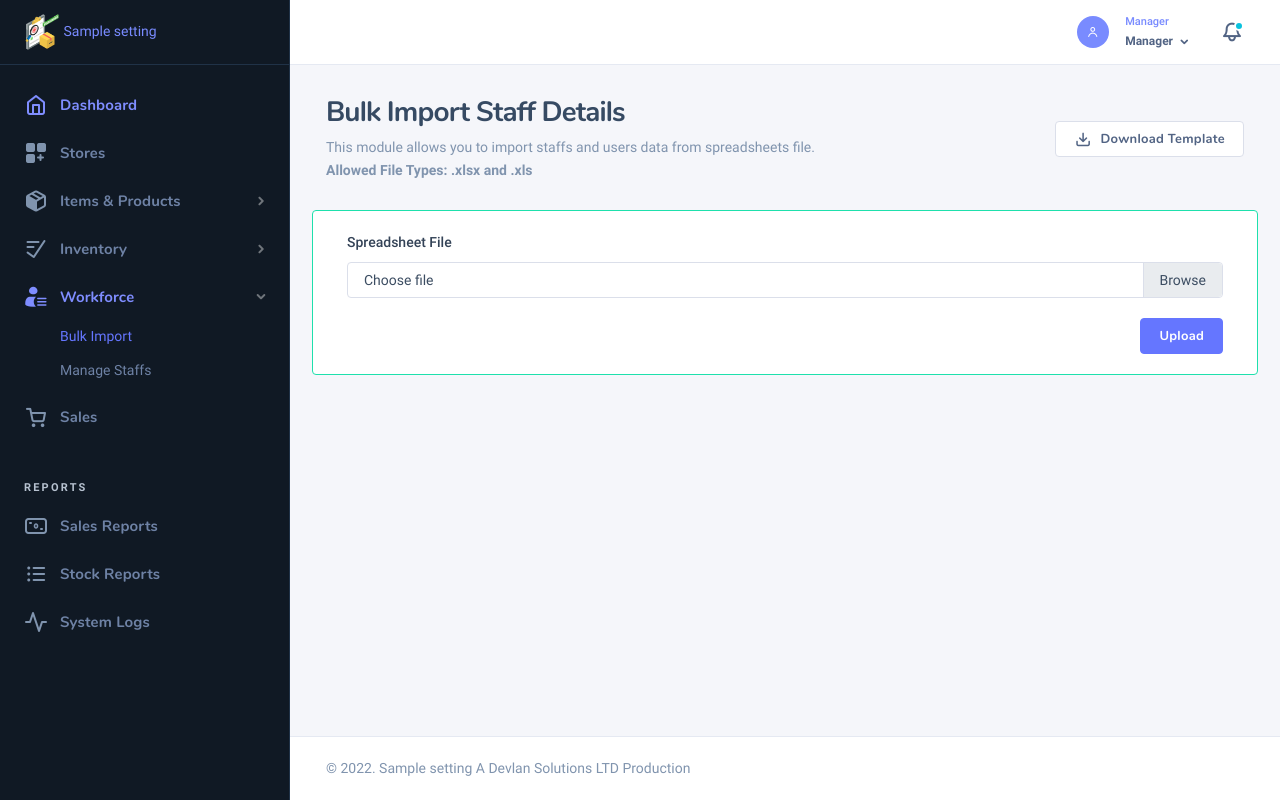
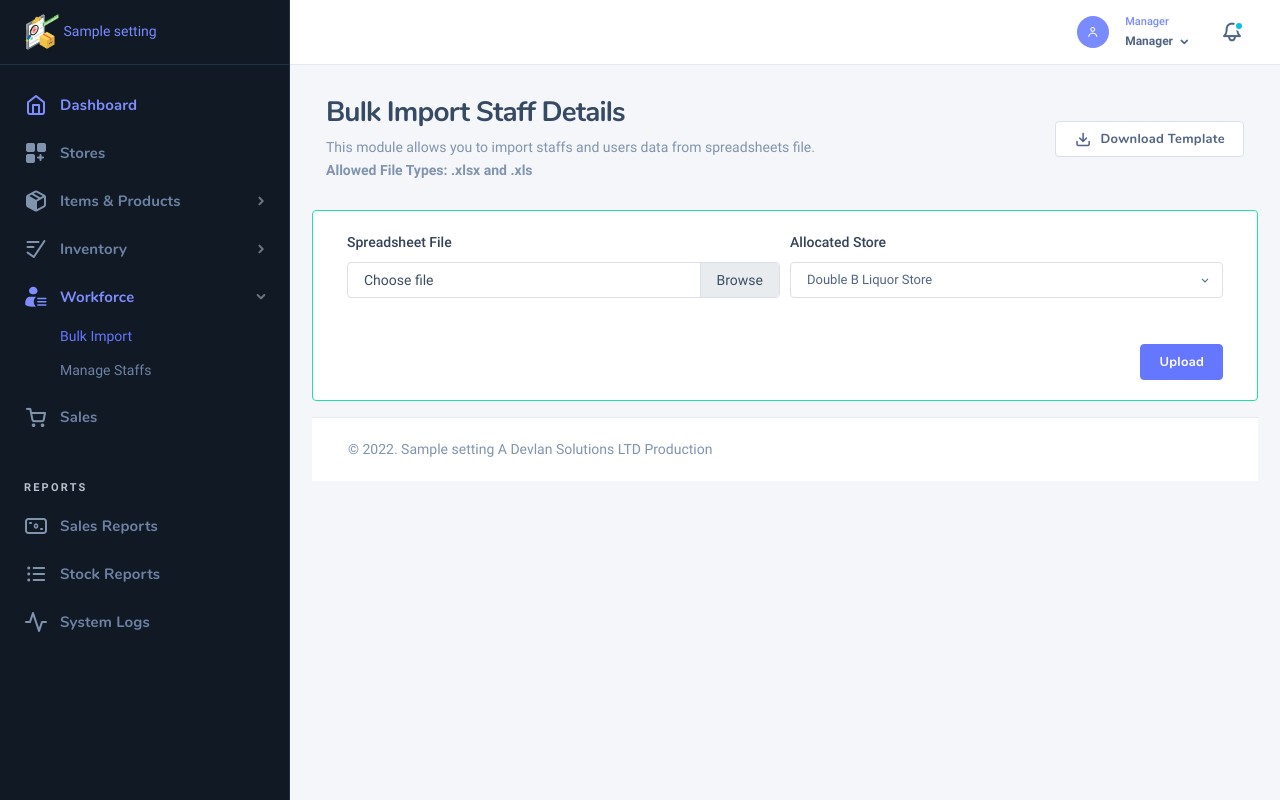
Before and after one commit to MartDevelopers-Inc/lite_inventory, a PHP site: page /views/main_dashboard_import_staff.php in a window 1280 px wide. Run offline with PHP 8.4, Linux system fonts and the light colour scheme; a user stored in the database is signed in; data comes from the database, SQL or seed files in the repository; tables that the repository leaves empty or names only in its code hold one stand-in row (values such as "Sample post"); some libraries are stand-ins or nearby versions; some web fonts are replaced.

Commit message:
Implement Bulk Import On Users - All Unit Tests Pass

```diff
--- a/functions/bulk_import_users.php
+++ b/functions/bulk_import_users.php
@@ -115,17 +115,28 @@ if (isset($_POST["upload"])) {
             if (isset($spreadSheetAry[$i][4])) {
                 $user_access_level = mysqli_real_escape_string($conn, $spreadSheetAry[$i][4]);
             }
-
+            /* Allocated User Store ID */
+            $user_store_id = mysqli_real_escape_string($mysqli, $_POST['user_store_id']);
 
             /* Activity Logged */
             $log_type = "Registered New User";
-            $log_details = "Registered  $user - $product_name, With A Total Quantity Of  $product_quantity";
+            $log_details = "Created $user_name Account";
             /* Hash Password */
             $enc_password = sha1(md5($user_password));
 
-            if (!empty($product_id) || !empty($product_name)) {
-                $query = "INSERT INTO users (user_name, user_email, user_phoneno, user_password, user_access_level, user_store_id)
-                VALUES('{$user_name}', '{$user_email}', '{$user_phoneno}', '{$enc_password}', '{$user_access_level}', '{$user_store_id}')";
+            if (!empty($user_id) || !empty($user_name)) {
+                $query = "INSERT INTO users (user_id, user_name, user_email, user_phoneno, user_password, user_access_level, user_store_id)
+                VALUES(?,?,?,?,?,?,?)";
+                $paramType = "sssssss";
+                $paramArray = array(
+                    $user_id,
+                    $user_name,
+                    $user_email,
+                    $user_phoneno,
+                    $enc_password,
+                    $user_access_level,
+                    $user_store_id
+                );
                 /* Log This Operation */
                 require('../functions/logs.php');
 
--- a/views/main_dashboard_import_staff.php
+++ b/views/main_dashboard_import_staff.php
@@ -140,14 +140,38 @@ require_once('../partials/head.php')
                                             <div class="card-body">
                                                 <form method="post" enctype="multipart/form-data">
                                                     <div class="form-group">
+                                                        <div class="form-row">
+                                                            <div class="col-md-6">
                                                                 <label class="form-label" for="default-06">Spreadsheet File</label>
                                                                 <div class="form-control-wrap">
                                                                     <div class="custom-file">
-                                                                <input type="file" accept=".xlsx , .xls" name="file" multiple class="custom-file-input" id="customFile">
+                                                                        <input type="file" required accept=".xlsx , .xls" name="file" multiple class="custom-file-input" id="customFile">
                                                                         <label class="custom-file-label" for="customFile">Choose file</label>
                                                                     </div>
                                                                 </div>
                                                             </div>
+                                                            <div class="col-md-6">
+                                                                <label class="form-label" for="default-06">Allocated Store</label>
+                                                                <div class="form-control-wrap">
+                                                                    <div class="form-group">
+                                                                        <div class="form-control-wrap">
+                                                                            <select name="user_store_id" class="form-select form-control form-control-lg" data-search="on">
+                                                                                <?php
+                                                                                $raw_results = mysqli_query($mysqli, "SELECT * FROM store_settings WHERE store_status = 'active'");
+                                                                                if (mysqli_num_rows($raw_results) > 0) {
+                                                                                    while ($stores = mysqli_fetch_array($raw_results)) {
+                                                                                ?>
+                                                                                        <option value="<?php echo $stores['store_id']; ?>"><?php echo $stores['store_name']; ?></option>
+                                                                                <?php }
+                                                                                }
+                                                                                ?>
+                                                                            </select>
+                                                                        </div>
+                                                                    </div>
+                                                                </div>
+                                                            </div>
+                                                        </div>
+                                                        <br><br>
                                                         <div class="text-right">
                                                             <button name="upload" class="btn btn-primary" type="submit">
                                                                 Upload
```
Also changed, not shown: 3 other files. Lines whose indentation alone changed are shown as unchanged.
